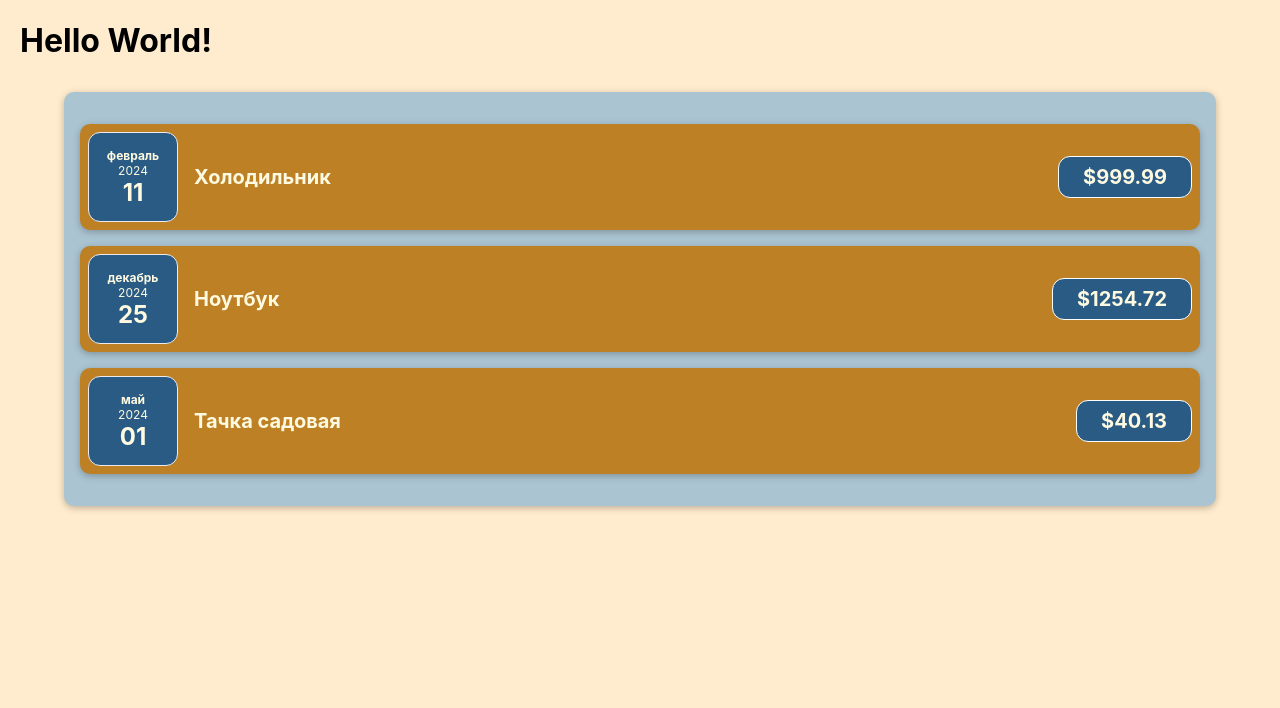
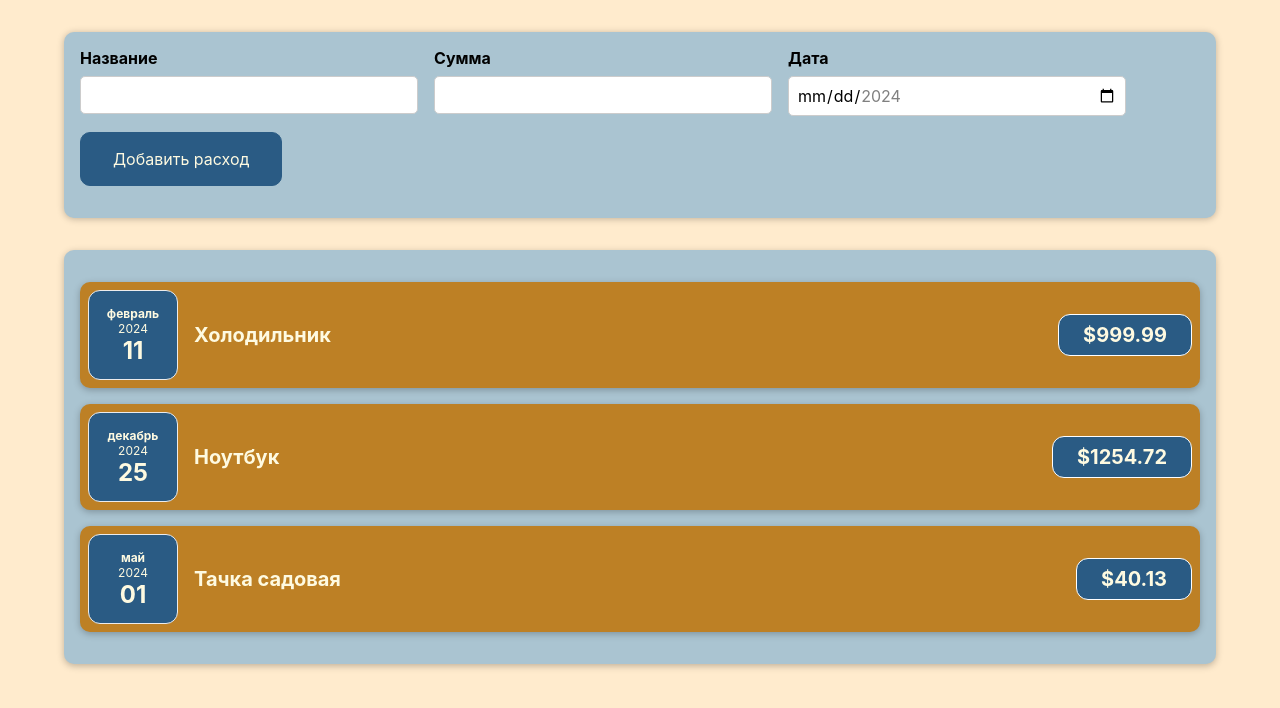
Before and after one commit to SterrenHeer/CostAccounting, a JavaScript app: page / in a window 1280 px wide. Shown: the top 708 px of the page. Built offline with nearby package versions, Linux system fonts and the light colour scheme.

Commit message:
add test appearance for adding new costs

```diff
--- a/src/App.js
+++ b/src/App.js
@@ -1,3 +1,4 @@
+import NewCost from "./components/NewCost/NewCost";
 import Costs from "./components/Costs/Costs";
 
 const App = () => {
@@ -20,7 +21,7 @@
   ]
   return (
     <div>
-      <h1>Hello World!</h1>
+      <NewCost />
       <Costs costs={costs} />
     </div>
   );
--- /dev/null
+++ b/src/components/NewCost/CostForm.js
@@ -0,0 +1,27 @@
+import './CostForm.scss'
+
+const CostForm = () => {
+    return (
+        <form>
+            <div className="new-cost_controls">
+                <div className="new-cost_control">
+                    <label>Название</label>
+                    <input type="text" />
+                </div>
+                <div className="new-cost_control">
+                    <label>Сумма</label>
+                    <input type="number" min='0.01' step='0.01' />
+                </div>
+                <div className="new-cost_control">
+                    <label>Дата</label>
+                    <input type="date" min='2024-06-05' max='2024-12-31' />
+                </div>
+                <div className="new-cost_actions">
+                    <button type="submit">Добавить расход</button>
+                </div>
+            </div>
+        </form>
+    )
+}
+
+export default CostForm;
--- /dev/null
+++ b/src/components/NewCost/CostForm.scss
@@ -0,0 +1,27 @@
+.new-cost {
+    &_controls {
+        display: flex;
+        flex-wrap: wrap;
+        gap: 1rem;
+        margin-bottom: 1rem;
+        text-align: left;
+    }
+    &_control {
+        label {
+            display: block;
+            margin-bottom: 0.5rem;
+            font-weight: bold;
+        }
+        input {
+            padding: 0.5rem;
+            width: 20rem;
+            max-width: 100%;
+            border-radius: 5px;
+            border: 1px solid #ccc;
+            font: inherit;
+        }
+    }
+    &_actions {
+        text-align: left;
+    }
+}
--- /dev/null
+++ b/src/components/NewCost/NewCost.js
@@ -0,0 +1,12 @@
+import CostForm from './CostForm';
+import './NewCost.scss'
+
+const NewCost = () => {
+    return (
+        <div className="new-cost">
+            <CostForm />
+        </div>
+    )
+}
+
+export default NewCost;
--- /dev/null
+++ b/src/components/NewCost/NewCost.scss
@@ -0,0 +1,24 @@
+.new-cost {
+    padding: 1rem;
+    margin: 2rem auto;
+    width: 70rem;
+    max-width: 95%;
+    border-radius: 10px;
+    text-align: center;
+    background-color: #aac4d1;
+    box-shadow: 0 1px 7px rgba(0, 0, 0, 0.25);
+    button {
+        margin-right: 3px;
+        padding: 1rem 2rem;
+        border: 1px solid #2a5b84;
+        border-radius: 10px;
+        background-color: #2a5b84;
+        color: #fefae1;
+        font: inherit;
+        cursor: pointer;
+    }
+    button:hover, button:active {
+        background-color: #2a5c84b2;
+        border-color: #2a5c84b2;
+    }
+}
```
